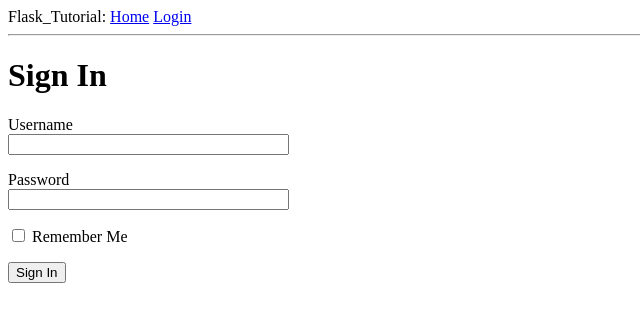
After one commit to JRBurt/flask_tutorial, a Flask app: page /login in a window 1280 px wide. The commit adds this page. Shown: the top 322 px of the page, without its empty margins (0-640 px from the left). Run offline with Flask 2, Linux system fonts and the light colour scheme; parts of the project's set-up code (start-up, migrations or seed data) failed here and were passed over.

Commit message:
completed chapter 3

```diff
--- a/app/__init__.py
+++ b/app/__init__.py
@@ -1,5 +1,7 @@
 from flask import Flask
+from config import Config
 
 app = Flask(__name__)
+app.config.from_object(Config)
 
 from app import routes
--- /dev/null
+++ b/app/forms.py
@@ -0,0 +1,10 @@
+from flask_wtf import FlaskForm
+from wtforms import StringField, PasswordField, BooleanField, SubmitField
+from wtforms.validators import DataRequired
+
+
+class LoginForm(FlaskForm):
+    username = StringField("Username", validators=[DataRequired()])
+    password = PasswordField("Password", validators=[DataRequired()])
+    remember_me = BooleanField("Remember Me")
+    submit = SubmitField("Sign In")
--- a/app/routes.py
+++ b/app/routes.py
@@ -1,5 +1,7 @@
-from flask import render_template
+from flask import render_template, flash, redirect
+
 from app import app
+from app.forms import LoginForm
 
 
 @app.route("/")
@@ -11,3 +13,16 @@ def index():
         {"author": {"username": "Susan"}, "body": "The Avengers movie was so cool!"},
     ]
     return render_template("index.html", title="Home", user=user, posts=posts)
+
+
+@app.route("/login", methods=["GET", "POST"])
+def login():
+    form = LoginForm()
+    if form.validate_on_submit():
+        flash(
+            "Login requested for user {}, remember_me={}".format(
+                form.username.data, form.remember_me.data
+            )
+        )
+        return redirect("/index")
+    return render_template("login.html", title="Sign In", form=form)
--- a/app/templates/base.html
+++ b/app/templates/base.html
@@ -3,12 +3,25 @@
     {% if title %}
     <title>{{ title }} - Flask_Tutorial</title>
     {% else %}
-      <title>Welcome to Flask_Tutorial</title>
+    <title>Flask_Tutorial</title>
     {% endif %}
 </head>
 <body>
-        <div>Flask_Tutorial: <a href="/index">Home</a></div>
+<div>
+    Flask_Tutorial:
+    <a href="/index">Home</a>
+    <a href="/login">Login</a>
+</div>
 <hr>
+{% with messages = get_flashed_messages() %}
+{% if messages %}
+<ul>
+    {% for message in messages %}
+    <li>{{ message }}</li>
+    {% endfor %}
+</ul>
+{% endif %}
+{% endwith %}
 {% block content %}{% endblock %}
 </body>
 </html>
--- /dev/null
+++ b/app/templates/login.html
@@ -0,0 +1,24 @@
+{% extends "base.html" %}
+
+{% block content %}
+<h1>Sign In</h1>
+<form action="" method="post" novalidate>
+    {{ form.hidden_tag() }}
+    <p>
+        {{ form.username.label }}<br>
+        {{ form.username(size=32) }}<br>
+        {% for error in form.username.errors %}
+        <span style="color: red;">[{{ error }}]</span>
+        {% endfor %}
+    </p>
+    <p>
+        {{ form.password.label }}<br>
+        {{ form.password(size=32) }}<br>
+        {% for error in form.password.errors %}
+        <span style="color: red;">[{{ error }}]</span>
+        {% endfor %}
+    </p>
+    <p>{{ form.remember_me() }} {{ form.remember_me.label }}</p>
+    <p>{{ form.submit() }}</p>
+</form>
+{% endblock %}
--- /dev/null
+++ b/config.py
@@ -0,0 +1,6 @@
+from secrets import UserConfig
+import os
+
+
+class Config(object):
+    SECRET_KEY = os.environ.get("SECRET_KEY") or UserConfig.SECRET_KEY
--- a/requirements.txt
+++ b/requirements.txt
@@ -3,9 +3,11 @@ attrs==19.1.0
 black==19.3b0
 Click==7.0
 Flask==1.1.1
+Flask-WTF==0.14.2
 itsdangerous==1.1.0
 Jinja2==2.10.1
 MarkupSafe==1.1.1
 python-dotenv==0.10.3
 toml==0.10.0
 Werkzeug==0.15.5
+WTForms==2.2.1
```
Also changed, not shown: app/templates/index.html (+4 -4 lines). Lines whose indentation alone changed are shown as unchanged.
